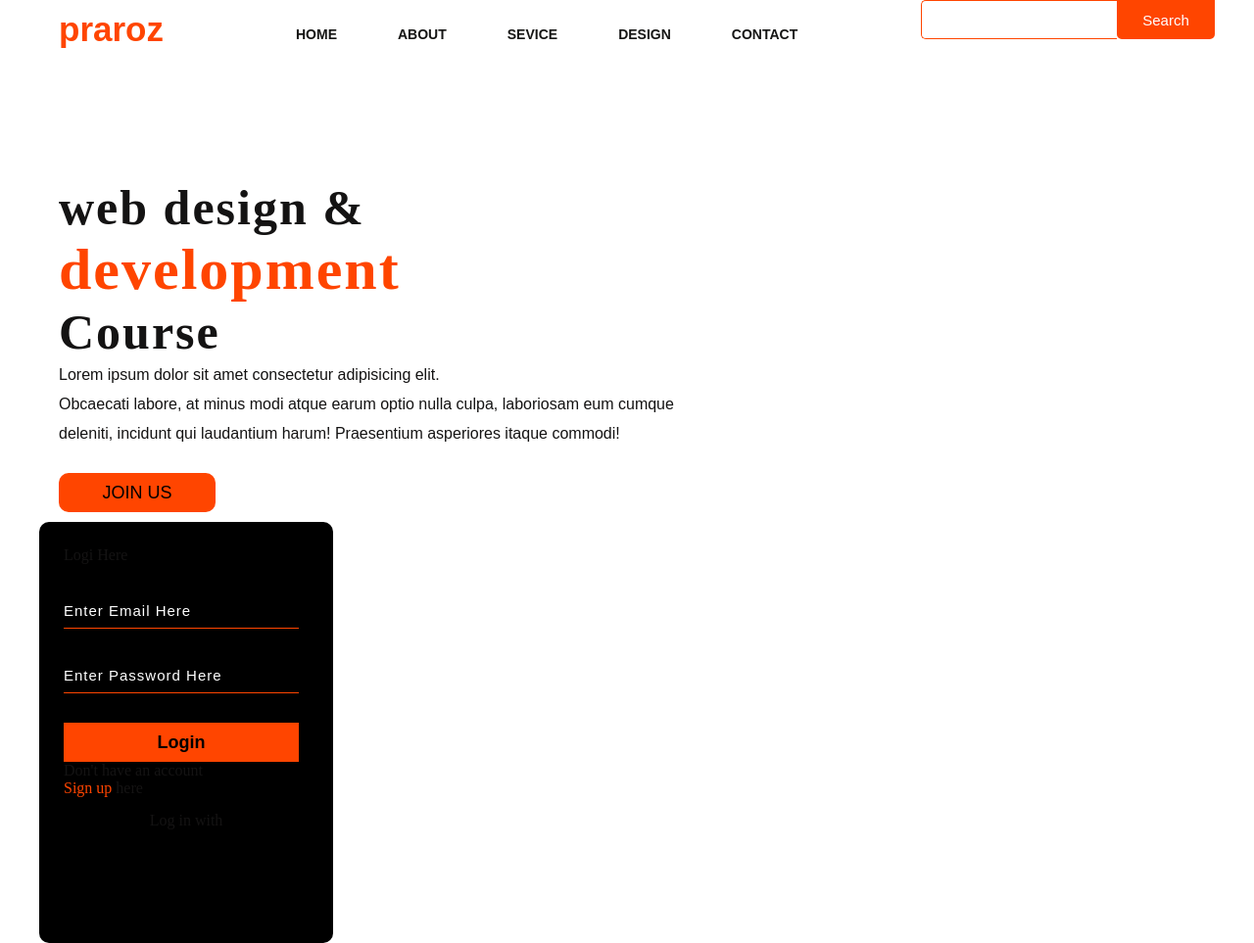
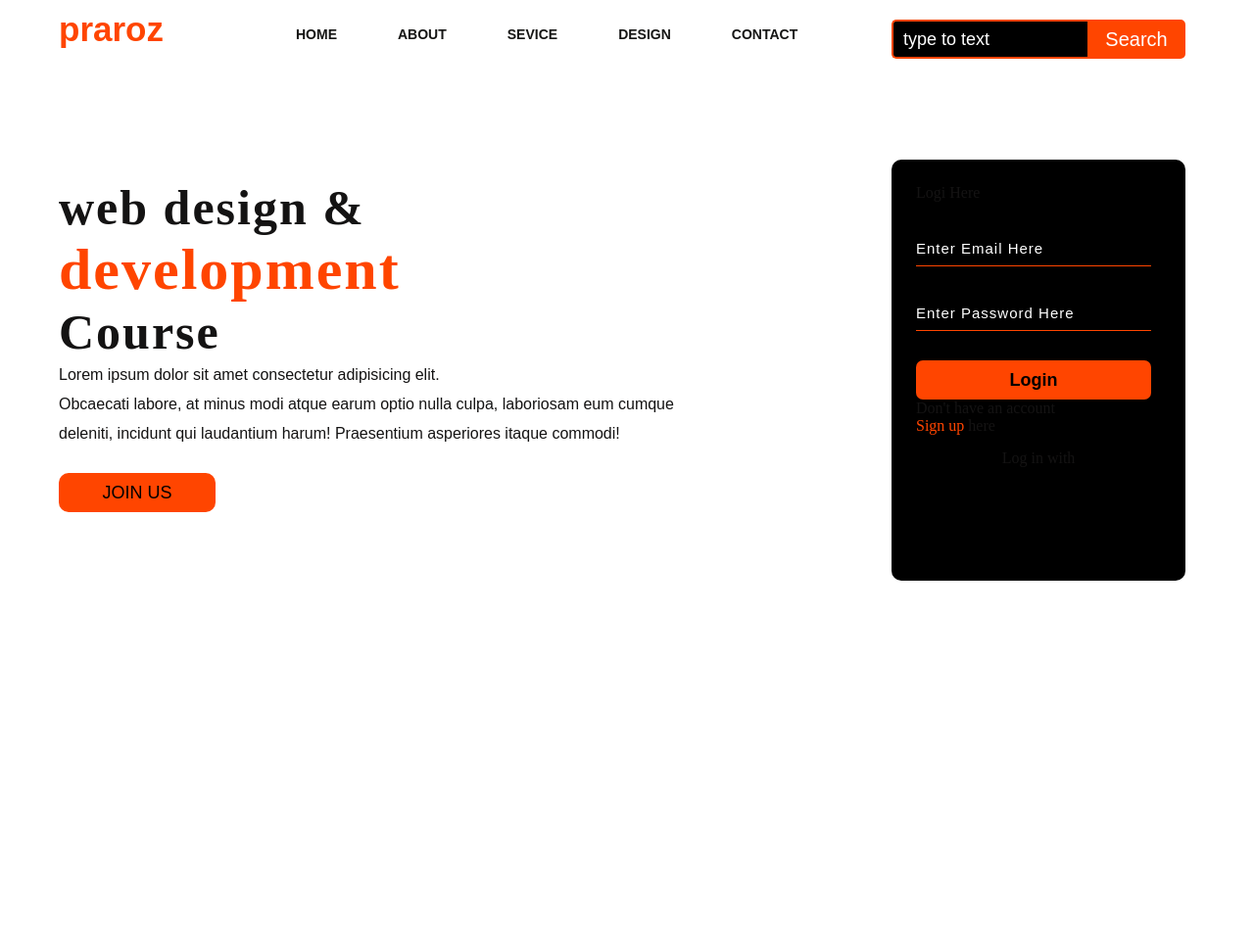
Before and after one commit to IMkhushi098/HtmlCss, a plain HTML site: page day2.project2/index.html in a window 1280 px wide. Shown: the whole page at 98% size. After the commit the page ends 800 px from the top, so only its background shows below. Drawn offline with Linux system fonts and the light colour scheme.

Commit message:
Update style.css

```diff
--- a/day2.project2/style.css
+++ b/day2.project2/style.css
@@ -6,10 +6,10 @@
 
 .main{
     width: 100%;
-    background: linear-gradient(to top, rgba(0,0,0.5)50%, rgba(0,0,0.5)50%,), url(1.jpg)
-    backgroun-position: center;
+    background: linear-gradient(to top, rgba(0,0,0.5)50%, rgba(0,0,0.5)50%,);
+    background-position: center;
     background-size: cover;
-    height: 109vh;
+    height: 100vh;
 
 }
 
@@ -71,20 +71,28 @@ ul li a:hover{
     color: orangered;
 }
 
+ol li{
+    font-family: Arial;
+    font-size: 17px;
+    font-weight:500;
+}
+
 .search{
     width: 300px;
     float: left;
-    margin-left: 300px;
+    margin-left: 270px;
+    margin-top: 20px;
+    border-radius: 10px;
 
 }
 .srch{
     font-family: 'Times New Roman', Times, serif;
     width: 200px;
     height: 40px;
-    background: transparent;
-    border: 1px solid orangered;
-    margin-top: 130x;
-    color: white;
+    background: #000000;
+    border: 2px solid orangered;
+    margin-top: 0px;
+    color: hsl(0, 0%, 0%);
     border-right: none;
     font-size: 18px;
     float: left;
@@ -101,9 +109,9 @@ ul li a:hover{
     border: 2px solid orangered;
     margin-top: 0px;
     color: white;
-    font-size: 15px;
+    font-size: 20px;
+    border-top-right-radius: 5px;
     border-bottom-right-radius: 5px;
-    border-bottom-left-radius: 5px;
 
 }
 
@@ -178,7 +186,7 @@ ul li a:hover{
     width: 250px;
     height: 380px;
     background: linear-gradient(to top, black,black 50%);
-    posotion: absolute;
+    position: absolute;
     top: -20px;
     left: 870px;
     border-radius: 10px;
@@ -193,7 +201,7 @@ ul li a:hover{
     color: orangered;
     font-size: 22px;
     background-color: aqua;
-    border-radius: 10px;
+    border-radius: 8px;
     margin: 2px;
     padding: 8px;
 
@@ -236,6 +244,7 @@ ul li a:hover{
     cursor: pointer;
     color: white;
     transition: 0.4s ease;
+    border-radius: 7px;
 
 }
 
```
